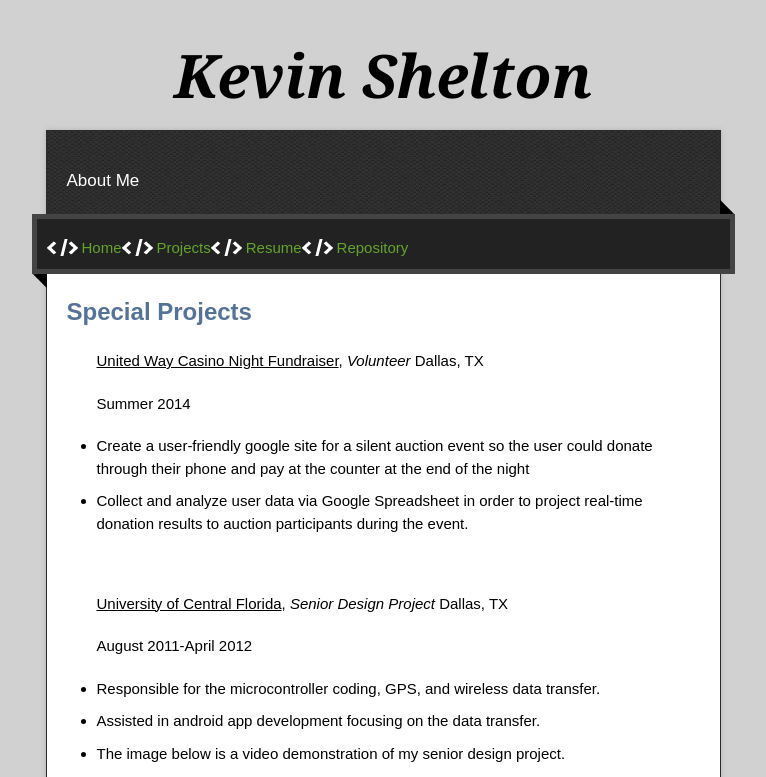
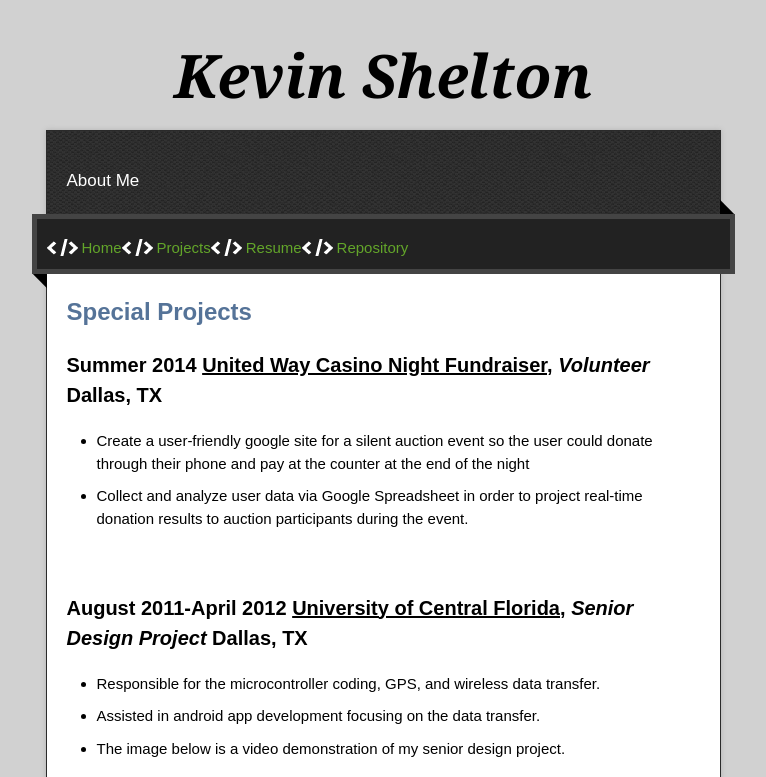
Before and after one commit to SheltonKevin/Home, a plain HTML site: page index.html in a window 1280 px wide. Both pictures are taken after a click on the link "Projects". Shown: the top 777 px of the page, without its empty margins (257-1023 px from the left). Drawn offline with nearby package versions, Linux system fonts and the light colour scheme; grey boxes are pictures that could not be loaded.

Commit message:
Update index.html

```diff
--- a/index.html
+++ b/index.html
@@ -90,12 +90,14 @@
 <!--- THis is the project section of the page -->
 <div id="projects">
   <H2>Special Projects</H2>
-  <ul><p><u>United Way Casino Night Fundraiser</u>, <i>Volunteer</i>		       Dallas, TX</p><p>Summer 2014</p>
+  <h3>Summer 2014 <u>United Way Casino Night Fundraiser</u>, <i>Volunteer</i>    Dallas, TX</h3>
+  <ul>
     <li>Create a user-friendly google site for a silent auction event so the user could donate through their phone and pay at the counter at the end of the night</li>
     <li>Collect and analyze user data via Google Spreadsheet in order to project real-time donation results to auction participants during the event. </li>
   </ul>
   <br>
-  <ul><p><u>University of Central Florida</u>, <i>Senior Design Project   </i>		       Dallas, TX</p><p>August 2011-April 2012</p>
+  <h3>August 2011-April 2012   <u>University of Central Florida</u>, <i>Senior Design Project</i>    Dallas, TX</h3>
+  <ul>
     <li>Responsible for the microcontroller coding, GPS, and wireless data transfer.</li>
     <li>Assisted in android app development focusing on the data transfer. </li>
     <li> The image below is a video demonstration of my senior design project.</li>
```
